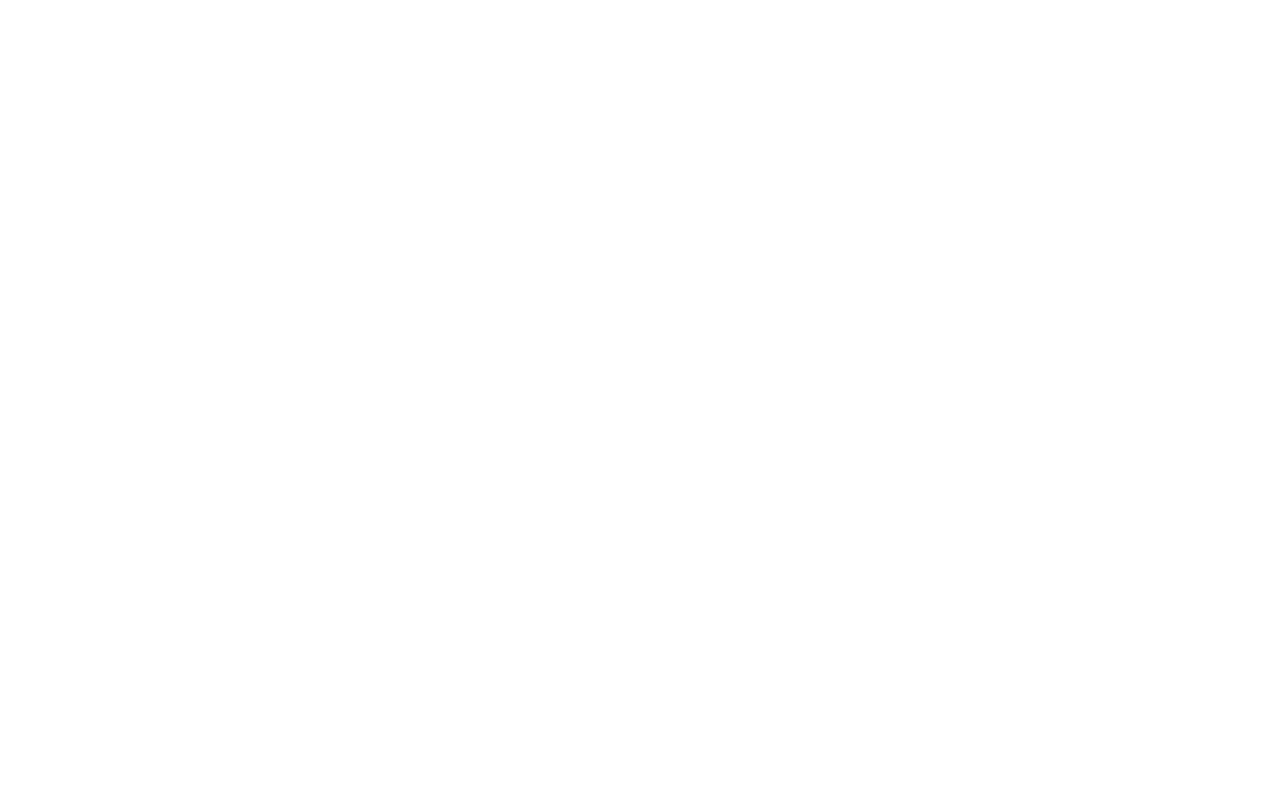
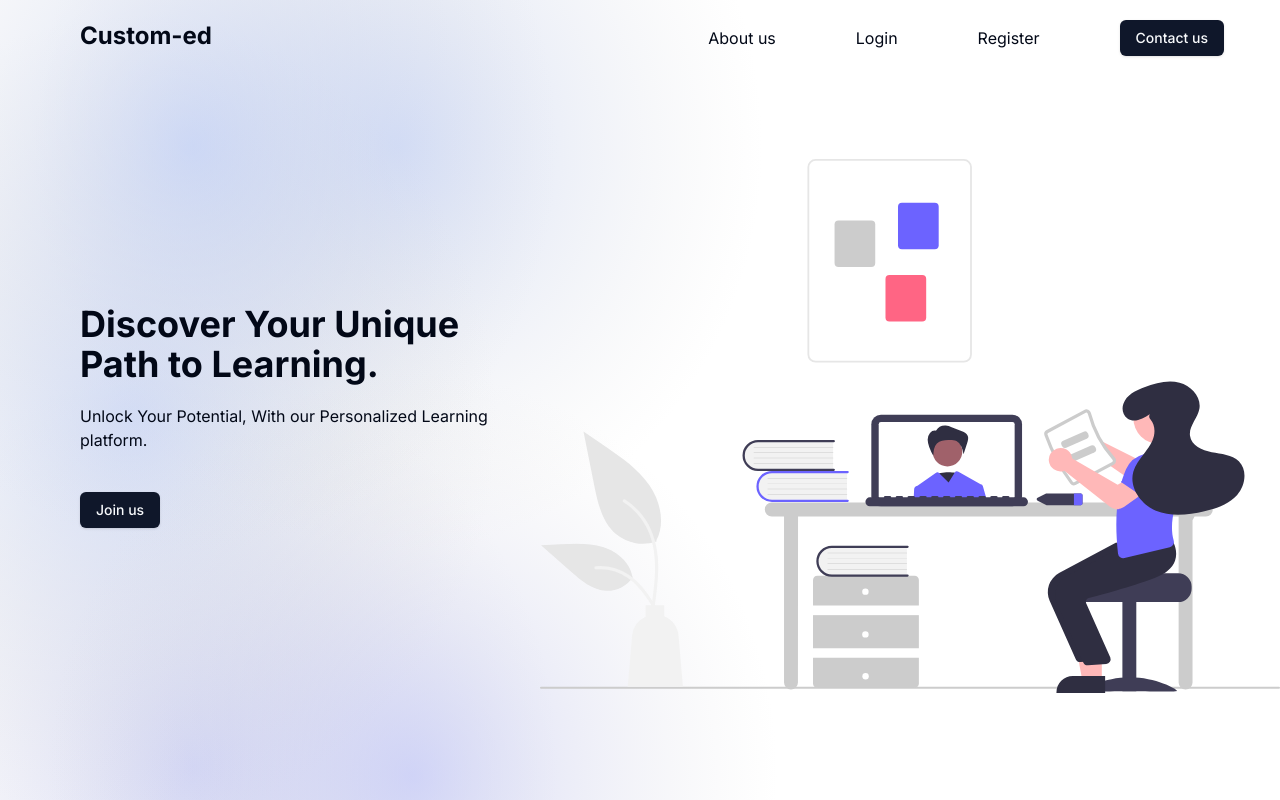
Before and after one commit to Son-OfAnton/custom-ed, a Next.js app: page / in a window 1280 px wide. Built offline with nearby package versions, Linux system fonts and the light colour scheme.

Commit message:
implement landing page

```diff
--- a/src/app/page.tsx
+++ b/src/app/page.tsx
@@ -1,3 +1,51 @@
+import backgroundImage from "../../public/assets/background-home.svg";
+import landingPage from "../../public/assets/landing-page.svg";
+import NavBar from "@/components/NavBar";
+import { Button } from "@/components/ui/button";
+import Image from "next/image";
+import Link from "next/link";
+import React from "react";
+
+
 export default function Home() {
-  return <></>
+  return (
+    <div className="relative">
+      <div className="md:flex block h-screen w-screen md:justify-center justify-between items-center md:bg-cover md:bg-center md:bg-no-repeat md:bg-[url(../../public/assets/background-home.svg)]">
+        <div className="z-30 h-fill justify-between">
+          <NavBar />
+
+          <div className="md:grid md:grid-cols-12 block gap-4 md:mt-8 mt-20 items-center w-fill">
+            <div className="col-span-5 md:ml-20 ml-0 mx-auto">
+              <h1 className="md:text-4xl text-2xl font-bold mb-5 md:ml-0 ml-4">
+                Discover Your Unique Path to Learning.
+              </h1>
+              <p className="mt-2 md:text-small mb-10 md:ml-0 ml-4">
+                Unlock Your Potential, With our Personalized Learning platform.
+              </p>
+              <div className="flex md:justify-start justify-center">
+              <Button asChild>
+        <Link href="/">
+              Join us
+        </Link>
+      </Button>
+              </div>
+            </div>
+            <div className="col-span-7 md:flex md:justify-end md:mt-5 mt-20">
+              <div className="flex justify-center md:justify-end">
+                <div className="max-w-screen-md">
+                  <Image
+                    src={landingPage}
+                    alt="discovery"
+                    width={1000}
+                    height={600}
+                    className="md:object-cover object-cover"
+                  />
+                </div>
+              </div>
+            </div>
+          </div>
+        </div>
+      </div>
+    </div>
+  );
 }
--- /dev/null
+++ b/src/components/NavBar.tsx
@@ -0,0 +1,82 @@
+"use client";
+import { Button } from "@/components/ui/button";
+import { Menu, X } from "lucide-react";
+import React, { useState } from "react";
+import Link from "next/link";
+const NavBar = () => {
+  const [isOpen, setIsOpen] = useState(false);
+
+  const toggle = () => {
+    setIsOpen(!isOpen);
+  };
+
+  return (
+    <nav className="fixed top-0 left-0 w-full z-50 bg-transparent mt-5">
+      <div className="w-full flex justify-between flex-wrap">
+        <div className="text-2xl font-bold md:ml-20 ml-3">Custom-ed</div>
+
+        <div className="hidden md:flex flex-1 justify-end">
+          <div className="flex items-center">
+            <ul className="flex">
+              <li className="mr-20">
+  <a className="bg-hover-blue hover:text-blue-500">About us</a>
+</li>
+              <li className="mr-20">
+                <a className="bg-hover-blue hover:text-blue-500">Login</a>
+              </li>
+              <li className="mr-20">
+                <a className="bg-hover-blue hover:text-blue-500">Register</a>
+              </li>
+            </ul>
+          </div>
+
+          <div className="mr-14">
+            <Button asChild>
+        <Link href="/">
+              Contact us
+        </Link>
+      </Button>
+          </div>
+        </div>
+
+        <div className="md:hidden flex items-center mr-5">
+          <button onClick={toggle}>
+            {isOpen ? <X size={30} /> : <Menu size={30} />}
+          </button>
+        </div>
+
+        <div
+          className={`${
+            isOpen ? "fixed top-0 left-0 w-full" : "hidden"
+          } md:hidden bg-white z-50`}
+        >
+          <div className="flex flex-col items-center py-8">
+            <button onClick={toggle} className="mb-4">
+              <X size={30} />
+            </button>
+            <ul className="flex flex-col items-center">
+              <li className="my-3">
+                 <a className="bg-hover-blue hover:text-blue-500">About us</a>
+              </li>
+              <li className="my-3">
+                 <a className="bg-hover-blue hover:text-blue-500">Login</a>
+              </li>
+              <li className="my-3">
+                 <a className="bg-hover-blue hover:text-blue-500">Register</a>
+              </li>
+              <li className="my-3">
+                <Button asChild>
+        <Link href="/">
+              Contact us
+        </Link>
+      </Button>
+              </li>
+            </ul>
+          </div>
+        </div>
+      </div>
+    </nav>
+  );
+};
+
+export default NavBar;
```
Also changed, not shown: public/assets/background-home.svg (added), public/assets/landing-page.svg (added).
